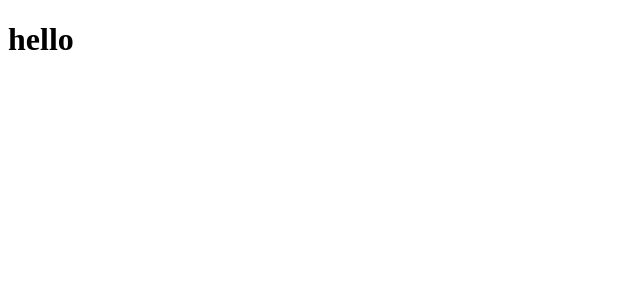
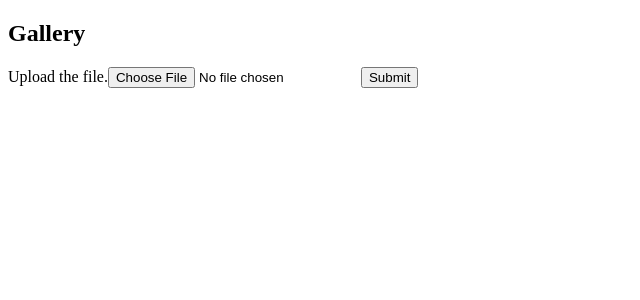
Before and after one commit to Jungjiwoo1028/Gallery, a React (Create React App) app in the folder client/: page / in a window 1280 px wide. Shown: the top 300 px of the page, without its empty margins (0-640 px from the left). Built offline with nearby package versions, Linux system fonts and the light colour scheme.

Commit message:
add: file upload form

```diff
--- a/client/package.json
+++ b/client/package.json
@@ -6,6 +6,7 @@
     "@testing-library/jest-dom": "^5.16.4",
     "@testing-library/react": "^13.2.0",
     "@testing-library/user-event": "^13.5.0",
+    "axios": "^0.27.2",
     "react": "^18.1.0",
     "react-dom": "^18.1.0",
     "react-scripts": "5.0.1",
@@ -34,5 +35,6 @@
       "last 1 firefox version",
       "last 1 safari version"
     ]
-  }
+  },
+  "proxy": "http://localhost:8000"
 }
--- a/client/src/App.js
+++ b/client/src/App.js
@@ -1,7 +1,13 @@
 import React from "react";
+import UploadForm from "./components/UploadForm";
 
 const App = () => {
-  return <h1>hello</h1>;
+  return (
+    <div>
+      <h2>Gallery</h2>
+      <UploadForm />
+    </div>
+  );
 };
 
 export default App;
--- /dev/null
+++ b/client/src/components/UploadForm.js
@@ -0,0 +1,42 @@
+import React, { useState } from "react";
+import axios from "axios";
+
+const UploadForm = () => {
+  const [file, setFile] = useState(null);
+  const [fileName, setFileName] = useState("Upload the file.");
+
+  const imageSelectHandler = (e) => {
+    const imageFile = e.target.files[0];
+    setFile(imageFile);
+    setFileName(imageFile.name);
+  };
+
+  const onSubmit = async (e) => {
+    // 기본적으로 submit버튼을 누르면 페이지가 새로고침된다.
+    // 하지만 이건 SPA로서 의미가 없어지기 때문에 기본동작을 막아준다.
+    e.preventDefault();
+    const formData = new FormData();
+    // image라는 키로 file 값을 보낸다
+    formData.append("image", file);
+    try {
+      const res = await axios.post("/upload", formData, {
+        headers: { "Content-Type": "multipart/form-data" },
+      });
+      console.log({ res });
+      console.log("success");
+    } catch (err) {
+      console.log("faile");
+      console.log(err);
+    }
+  };
+
+  return (
+    <form onSubmit={onSubmit}>
+      <label htmlFor="image">{fileName}</label>
+      <input id="image" type="file" onChange={imageSelectHandler} />
+      <button type="submit">Submit</button>
+    </form>
+  );
+};
+
+export default UploadForm;
```
Also changed, not shown: 5 other files (tests, documents, lock files or other folders).
